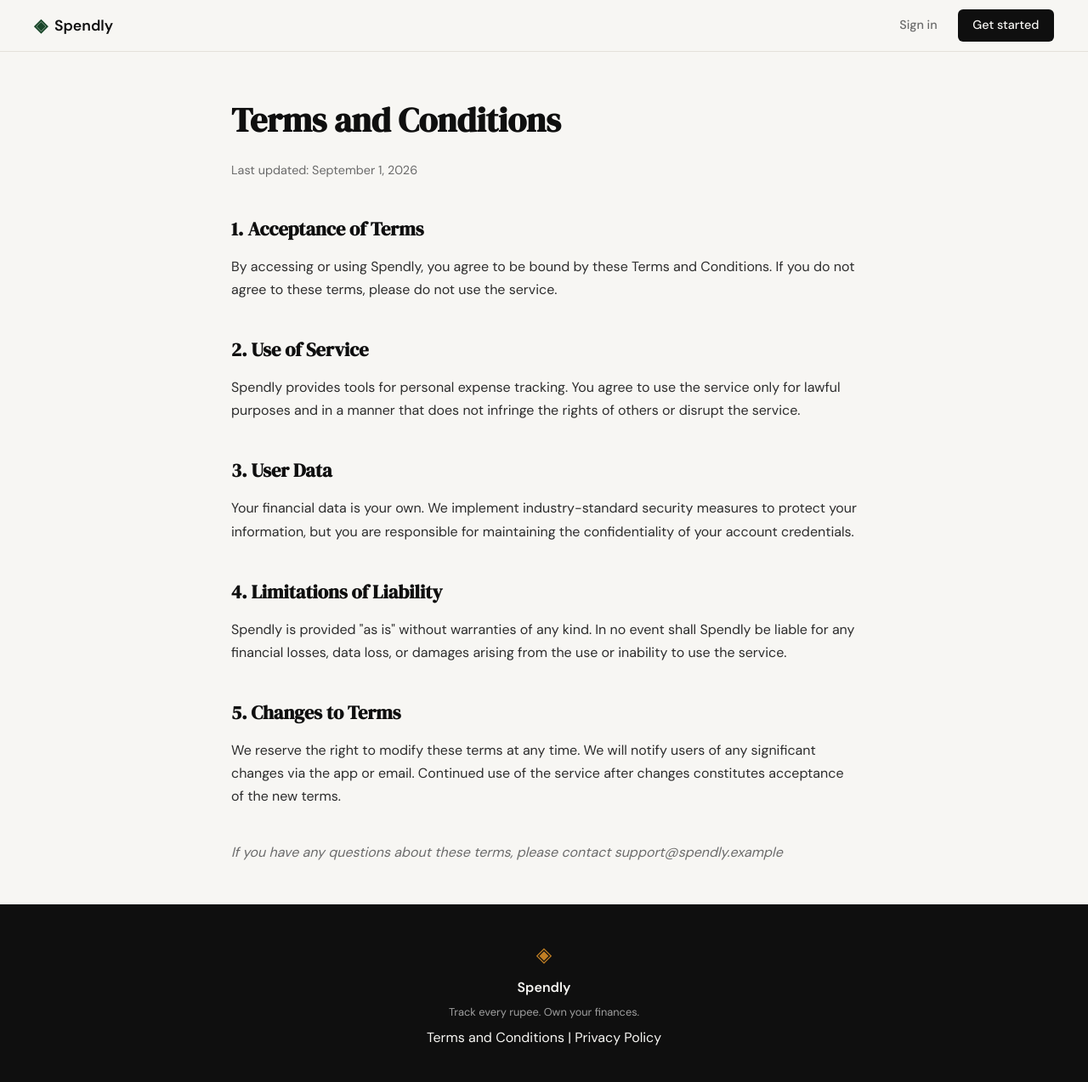
After one commit to MrMax3757/expense-tracker, a Flask app: page /terms in a window 1280 px wide. The commit adds this page. Shown: the whole page at 85% size. Run offline with Flask 3, Linux system fonts and the light colour scheme.

Commit message:
landing: add terms and conditions page and route

```diff
--- a/app.py
+++ b/app.py
@@ -20,6 +20,11 @@ def register():
 @app.route("/login")
 def login():
     return render_template("login.html")
+
+
+@app.route("/terms")
+def terms():
+    return render_template("terms.html")
 
 
 # ------------------------------------------------------------------ #
--- a/static/css/style.css
+++ b/static/css/style.css
@@ -528,3 +528,42 @@ a { color: inherit; text-decoration: none; }
     .nav-links a:not(.nav-cta) { display: none; }
     .hero { padding: 3rem 1rem 2rem; }
 }
+
+/* ------------------------------------------------------------------ */
+/* Legal Pages                                                         */
+/* ------------------------------------------------------------------ */
+
+.legal-page {
+    max-width: 800px;
+    margin: 3rem auto;
+    padding: 0 2rem;
+}
+
+.legal-title {
+    font-family: var(--font-display);
+    font-size: 2.5rem;
+    color: var(--ink);
+    margin-bottom: 1rem;
+}
+
+.legal-meta {
+    font-size: 0.9rem;
+    color: var(--ink-muted);
+    margin-bottom: 2.5rem;
+}
+
+.legal-section {
+    margin-bottom: 2.5rem;
+}
+
+.legal-section h2 {
+    font-family: var(--font-display);
+    font-size: 1.4rem;
+    color: var(--ink);
+    margin-bottom: 0.75rem;
+}
+
+.legal-section p {
+    color: var(--ink-soft);
+    line-height: 1.7;
+}
--- a/templates/base.html
+++ b/templates/base.html
@@ -34,7 +34,7 @@
             <span class="brand-icon">◈</span>
             <span class="footer-name">Spendly</span>
             <p class="footer-copy">Track every rupee. Own your finances.</p>
-            <p><a href="#">Terms and Conditions</a> | <a href="#">Privacy Policy</a></p>
+            <p><a href="{{ url_for('terms') }}">Terms and Conditions</a> | <a href="#">Privacy Policy</a></p>
         </div>
     </footer>
 
--- a/templates/login.html
+++ b/templates/login.html
@@ -21,7 +21,7 @@
                 <div class="form-group">
                     <label for="email">Email address</label>
                     <input type="email" id="email" name="email"
-                           class="form-input" placeholder="nitish@example.com"
+                           class="form-input" placeholder="mrmax@example.com"
                            required autofocus>
                 </div>
                 <div class="form-group">
--- a/templates/register.html
+++ b/templates/register.html
@@ -21,13 +21,13 @@
                 <div class="form-group">
                     <label for="name">Full name</label>
                     <input type="text" id="name" name="name"
-                           class="form-input" placeholder="Nitish Kumar"
+                           class="form-input" placeholder="Mr Max"
                            required autofocus>
                 </div>
                 <div class="form-group">
                     <label for="email">Email address</label>
                     <input type="email" id="email" name="email"
-                           class="form-input" placeholder="nitish@example.com"
+                           class="form-input" placeholder="mrmax@example.com"
                            required>
                 </div>
                 <div class="form-group">
--- /dev/null
+++ b/templates/terms.html
@@ -0,0 +1,37 @@
+{% extends "base.html" %}
+
+{% block title %}Terms and Conditions — Spendly{% endblock %}
+
+{% block content %}
+<div class="legal-page">
+    <h1 class="legal-title">Terms and Conditions</h1>
+    <p class="legal-meta">Last updated: September 1, 2026</p>
+
+    <section class="legal-section">
+        <h2>1. Acceptance of Terms</h2>
+        <p>By accessing or using Spendly, you agree to be bound by these Terms and Conditions. If you do not agree to these terms, please do not use the service.</p>
+    </section>
+
+    <section class="legal-section">
+        <h2>2. Use of Service</h2>
+        <p>Spendly provides tools for personal expense tracking. You agree to use the service only for lawful purposes and in a manner that does not infringe the rights of others or disrupt the service.</p>
+    </section>
+
+    <section class="legal-section">
+        <h2>3. User Data</h2>
+        <p>Your financial data is your own. We implement industry-standard security measures to protect your information, but you are responsible for maintaining the confidentiality of your account credentials.</p>
+    </section>
+
+    <section class="legal-section">
+        <h2>4. Limitations of Liability</h2>
+        <p>Spendly is provided "as is" without warranties of any kind. In no event shall Spendly be liable for any financial losses, data loss, or damages arising from the use or inability to use the service.</p>
+    </section>
+
+    <section class="legal-section">
+        <h2>5. Changes to Terms</h2>
+        <p>We reserve the right to modify these terms at any time. We will notify users of any significant changes via the app or email. Continued use of the service after changes constitutes acceptance of the new terms.</p>
+    </section>
+
+    <p style="margin-top: 40px; font-style: italic; color: var(--ink-muted);">If you have any questions about these terms, please contact support@spendly.example</p>
+</div>
+{% endblock %}
```
